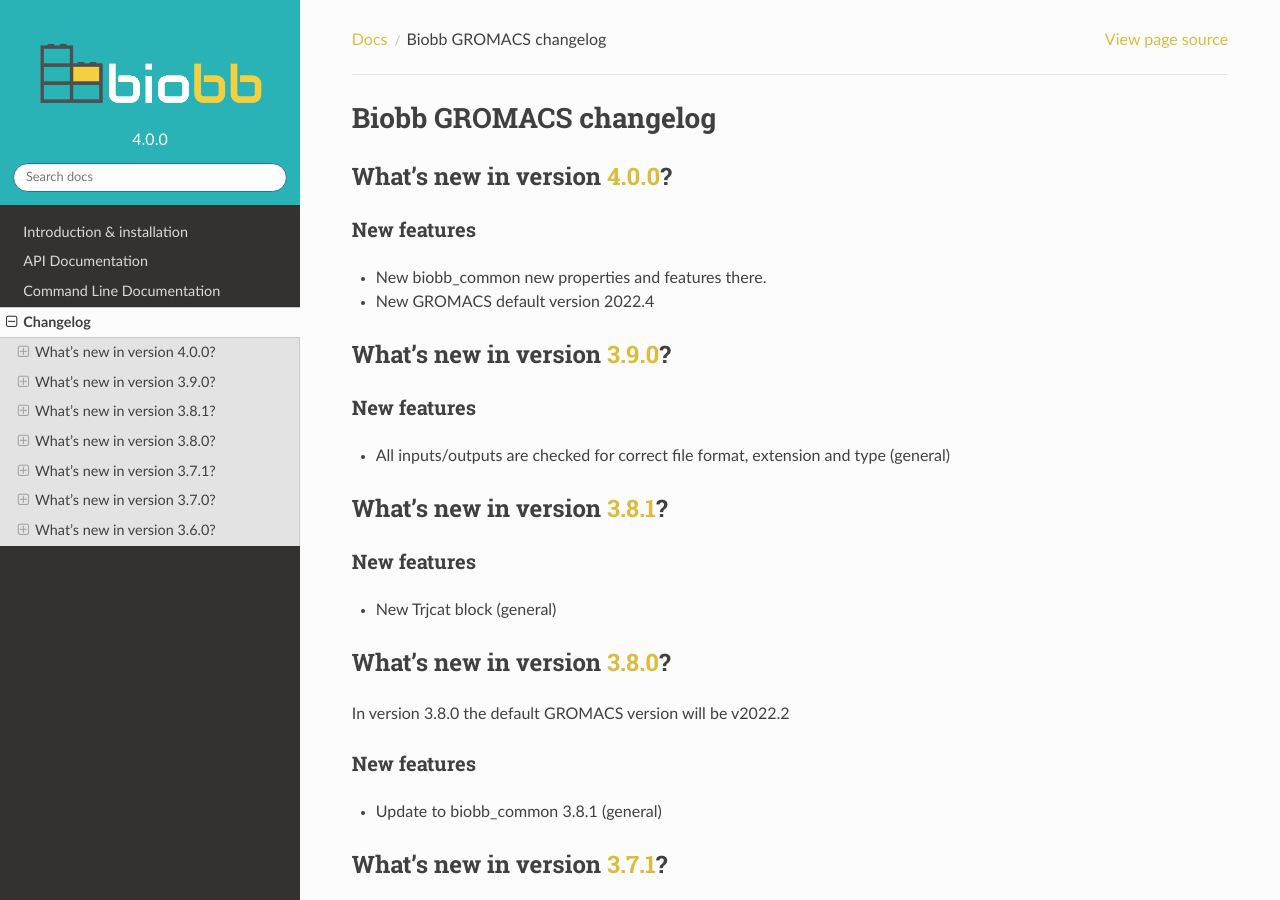
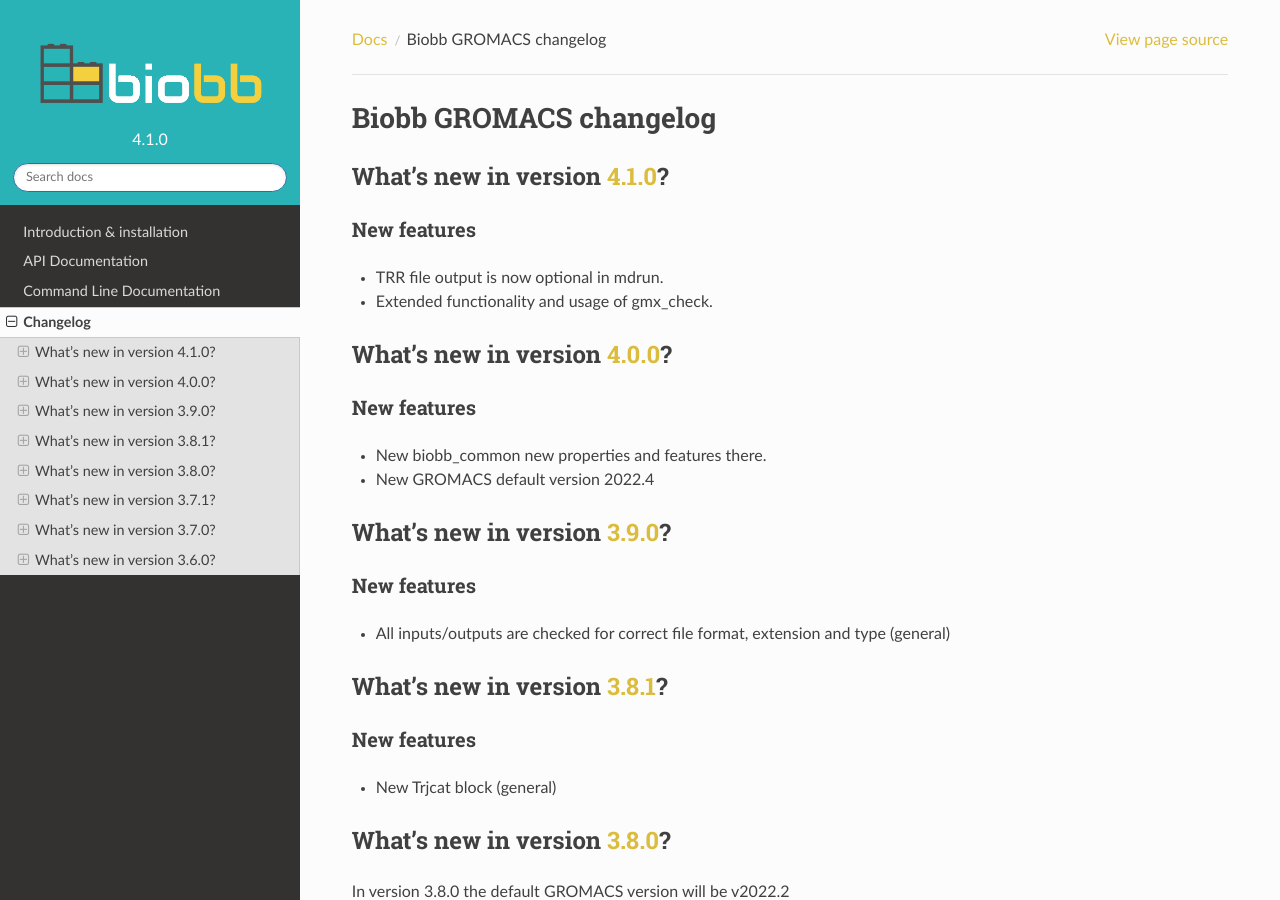
Before and after one commit to bioexcel/biobb_gromacs, a Sphinx documentation site: the page built from biobb_gromacs/docs/source/change_log.md, in a window 1280 px wide and 900 px high. Built offline with Sphinx 7.4.7 and the Read the Docs theme 2.0.0, drawn with Linux system fonts in a browser that asks for light colours.

Commit message:
Release 2023.3 v4.1

```diff
--- a/biobb_gromacs/__init__.py
+++ b/biobb_gromacs/__init__.py
@@ -1,3 +1,3 @@
 name = "biobb_gromacs"
 __all__ = ["gromacs", "gromacs_extra"]
-__version__ = "4.0.0"
+__version__ = "4.1.0"
--- a/biobb_gromacs/docs/source/change_log.md
+++ b/biobb_gromacs/docs/source/change_log.md
@@ -1,4 +1,12 @@
 # Biobb GROMACS changelog
+
+## What's new in version [4.1.0](https://github.com/bioexcel/biobb_gromacs/releases/tag/v4.1.0)?
+
+### New features
+
+* TRR file output is now optional in mdrun.
+* Extended functionality and usage of gmx_check.
+
 
 ## What's new in version [4.0.0](https://github.com/bioexcel/biobb_gromacs/releases/tag/v4.0.0)?
 
--- a/biobb_gromacs/docs/source/conf.py
+++ b/biobb_gromacs/docs/source/conf.py
@@ -77,9 +77,9 @@ author = u'Bioexcel Project'
 # built documents.
 #
 # The short X.Y version.
-version = u'4.0.0'
+version = u'4.1.0'
 # The full version, including alpha/beta/rc tags.
-release = u'4.0.0'
+release = u'4.1.0'
 
 # The language for content autogenerated by Sphinx. Refer to documentation
 # for a list of supported languages.
--- a/biobb_gromacs/docs/source/schema.html
+++ b/biobb_gromacs/docs/source/schema.html
@@ -10,7 +10,7 @@
   "applicationSubCategory": "http://www.edamontology.org/topic_3892",
   "citation": "https://www.nature.com/articles/s41597-019-0177-4",
   "license": "https://www.apache.org/licenses/LICENSE-2.0",
-  "softwareVersion": "4.0.0",
+  "softwareVersion": "4.1.0",
   "applicationSuite": "BioBB BioExcel Building Blocks",
   "codeRepository": "https://github.com/bioexcel/biobb_gromacs",
   "isAccessibleForFree": "True",
```
Also changed, not shown: README.md (+7 -7 lines), biobb_gromacs/docs/source/readme.md (+7 -7 lines), setup.py (+3 -4 lines), .readthedocs.yaml, 1 other file.
